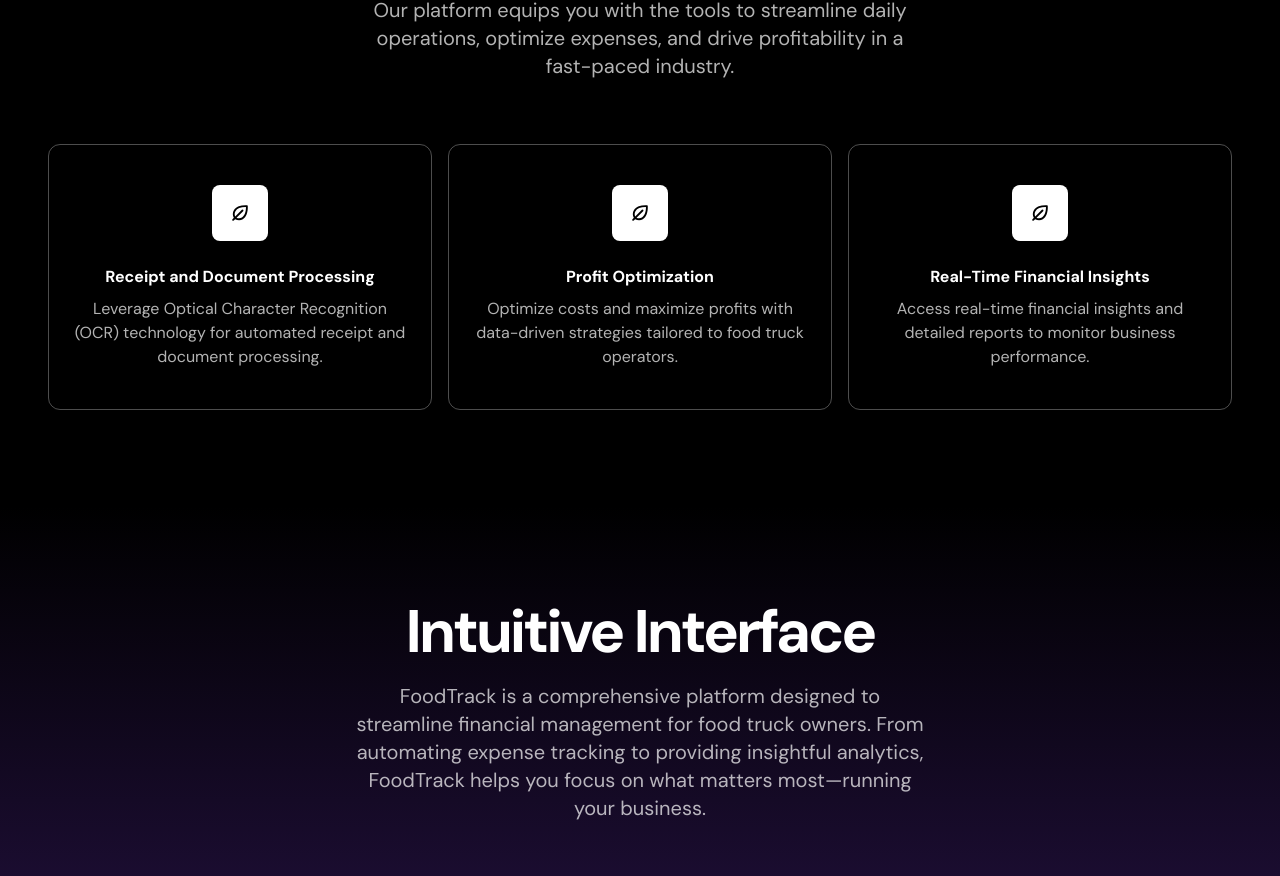
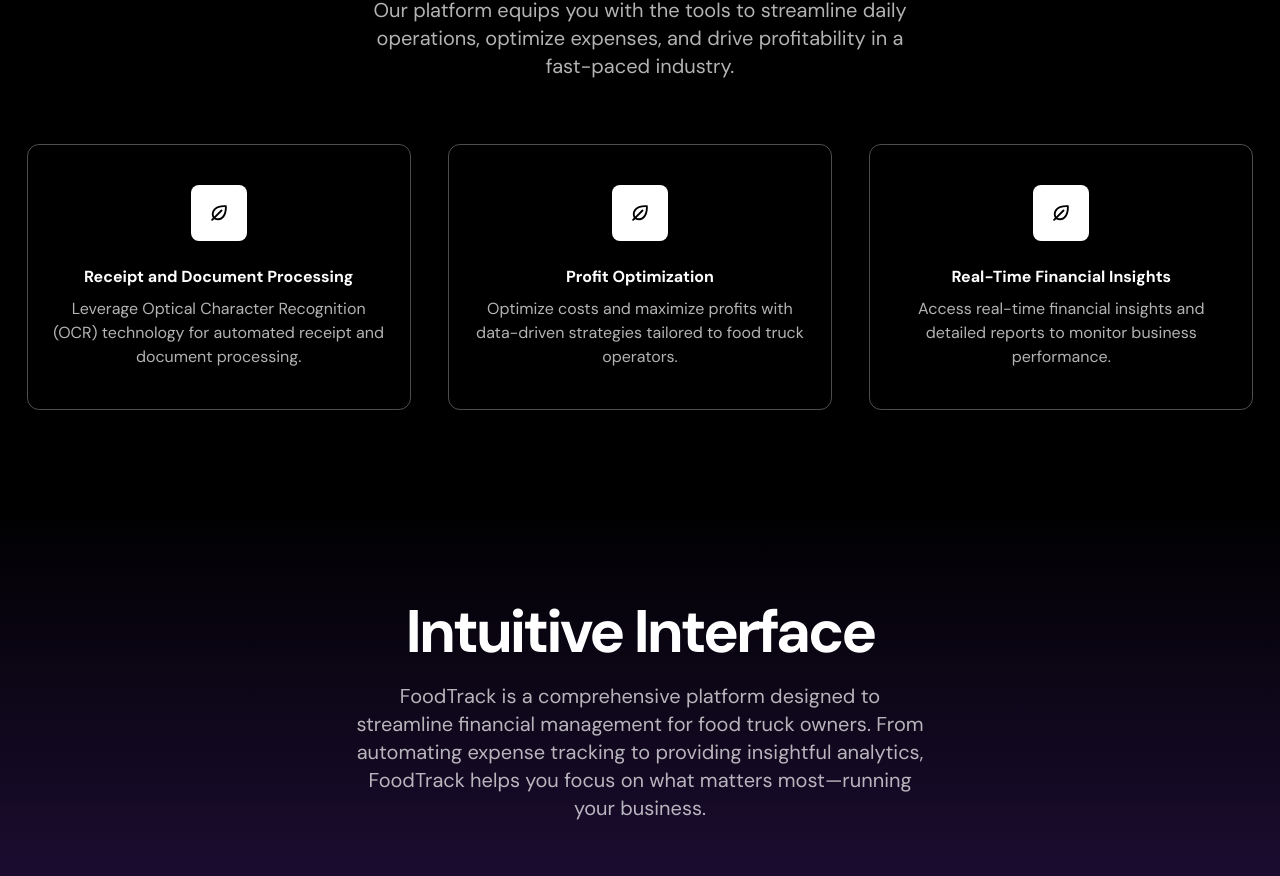
Before and after one commit to hsing127/FoodTruck-Financial-Platform, a Next.js app in the folder FoodTruck Financial React WebApp/: page / in a window 1280 px wide. Shown: the part 1330-2206 px from the top of the page. Built offline with nearby package versions, Linux system fonts and the light colour scheme.

Commit message:
Spacing Issues
Spacing Issues in code after ts changes

```diff
--- a/FoodTruck Financial React WebApp/src/app/page.tsx
+++ b/FoodTruck Financial React WebApp/src/app/page.tsx
@@ -6,7 +6,7 @@
 import { Features } from '@/components/landingPage/Features';
 import { ProductShowcase } from '@/components/landingPage/ProductShowcase';
 import { FAQs } from '@/components/landingPage/FAQs';
- import { ContactUs } from '@/components/landingPage/ContactUs';
+import { ContactUs } from '@/components/landingPage/ContactUs';
 
 const Home: React.FC = () => {
   return (
--- a/FoodTruck Financial React WebApp/src/components/dashboard/DashboardProfilePage.tsx
+++ b/FoodTruck Financial React WebApp/src/components/dashboard/DashboardProfilePage.tsx
@@ -10,7 +10,7 @@
             {/* Left Section: Profile Image and Info */}
             <div className="profile-left">
                 {/* Using Next.js Image component for optimized image loading */}
-                <Image src={profilePic} className="profile-left" alt="Profile"/>
+                <Image src={profilePic} className="profile-left" alt="Profile" />
                 <h2>John Doe</h2>
                 <p>Food Truck Owner</p>
                 <p>San Francisco, CA</p>
--- a/FoodTruck Financial React WebApp/src/components/landingPage/Features.tsx
+++ b/FoodTruck Financial React WebApp/src/components/landingPage/Features.tsx
@@ -25,12 +25,12 @@
         <h2 className="text-center font-bold text-5xl sm:text-6xl tracking-tighter">Everything you need</h2>
         <div className="max-w-xl mx-auto">
           <p className="text-center mt-5 text-xl text-white/70">Our platform equips you with the tools to streamline daily
-          operations, optimize expenses, and drive profitability in a fast-paced industry.
+            operations, optimize expenses, and drive profitability in a fast-paced industry.
           </p>
         </div>
         <div className="mt-16 flex flex-col sm:flex-row gap-4 justify-center">
           {features.map(({ title, description }) => (
-            <div key={title} className="border border-white/30 px-5 py-10 text-center rounded-xl sm:flex-1 max-w-sm">
+            <div key={title} className="border border-white/30 px-5 py-10 text-center rounded-xl sm:flex-1 max-w-sm mx-auto">
               <div className="inline-flex h-14 w-14 bg-white text-black justify-center items-center rounded-lg">
                 <EcosystemIcon />
               </div>
```
Also changed, not shown: FoodTruck Financial React WebApp/src/components/dashboard/DashboardSettingsPage.tsx (line endings or trailing spaces).
